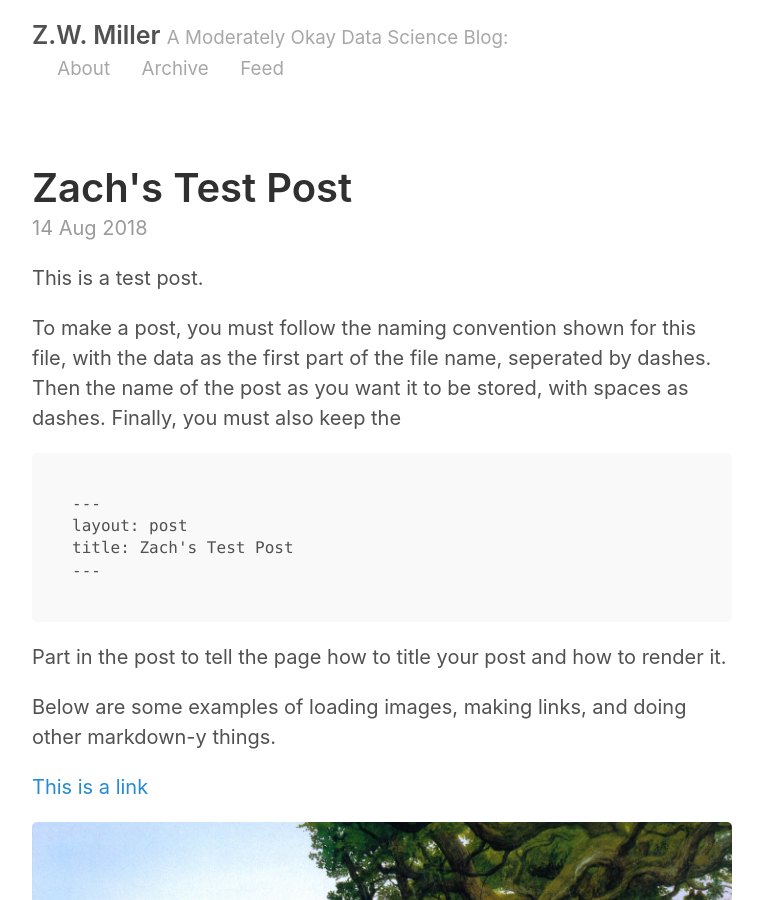
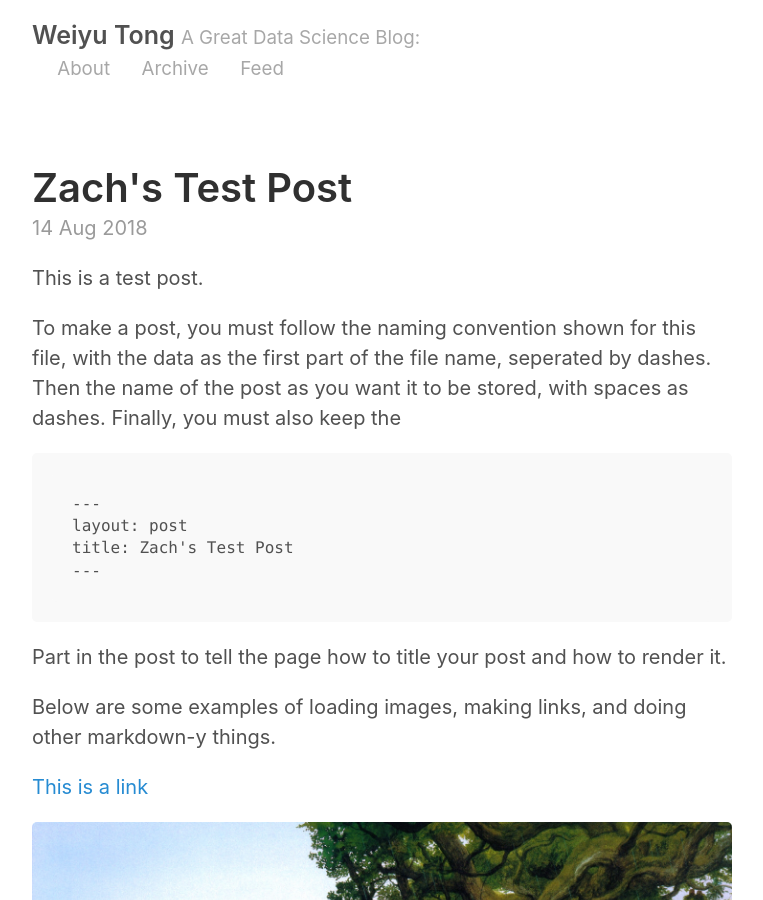
Before and after one commit to weiyutong/weiyutong.github.io, a Jekyll site: the page built from index.html, in a window 1280 px wide and 900 px high. Shown: the whole window, without its empty margins (258-1021 px from the left). Built offline with Jekyll 4.4.1, drawn with Linux system fonts in a browser that asks for light colours; the list of posts is cut into pages by our own code.

Commit message:
changed config.yml

```diff
--- a/_config.yml
+++ b/_config.yml
@@ -2,9 +2,9 @@
 permalink:           pretty
 
 # Setup
-title:               Z.W. Miller
-tagline:             A Moderately Okay Data Science Blog
-url:                 http://zwmiller.github.io
+title:               Weiyu Tong
+tagline:             A Great Data Science Blog
+url:                 http://weiyutong.github.io
 paginate:            2
 baseurl:             ""
 
@@ -17,14 +17,14 @@ sass:
 
 # About/contact
 author:
-  name:              Zach Miller
-  url:               https://twitter.com/zaglamir
-  email:             zach@thisismetis.com
+  name:              Weiyu Tong
+  url:               https://twitter.com/weeeyuuu
+  email:             weiyutongguy@gmail.com
 
 # Custom vars
 version:             2.0.0
 github:
-  repo:              https://github.com/zwmiller
+  repo:              https://github.com/weiyutong
 
 # Gems
 gems:
```
